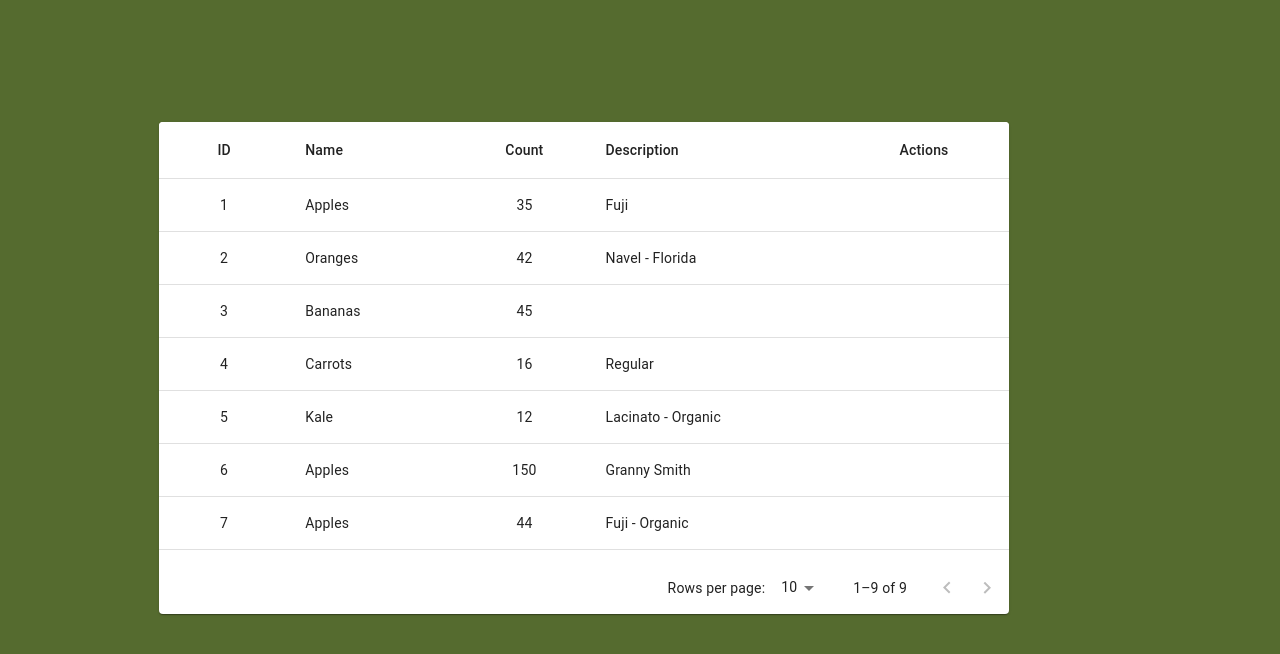
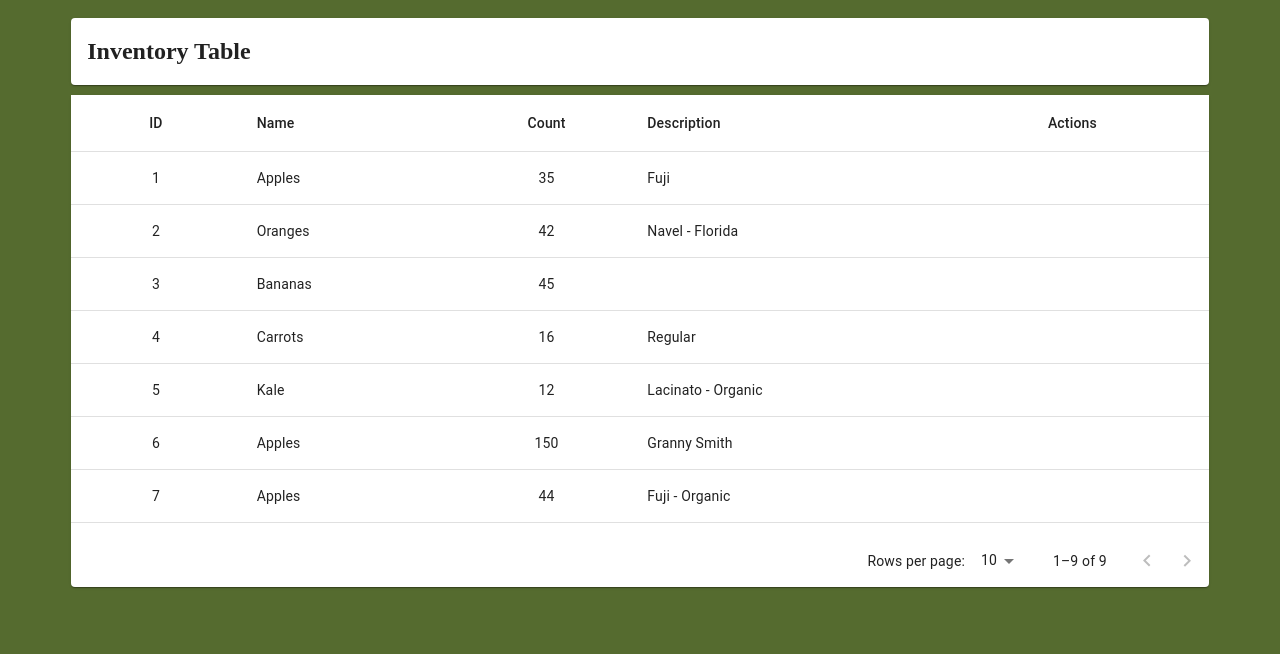
Before and after one commit to cole-flournoy/inventory-app, a React (Vite) app in the folder client/: page /inventoryTable in a window 1280 px wide. Shown: the top 654 px of the page. Built offline with nearby package versions, Linux system fonts and the light colour scheme.

Commit message:
Add action buttons on table hover

```diff
--- a/client/src/components/Table.tsx
+++ b/client/src/components/Table.tsx
@@ -9,6 +9,9 @@ import TableCell from '@mui/material/TableCell'
 import TableBody from '@mui/material/TableBody'
 import TablePagination from '@mui/material/TablePagination'
 import { InventoryRow } from '../pages/InventoryTable'
+import EditIcon from '@mui/icons-material/Edit';
+import IconButton from '@mui/material/IconButton'
+import DeleteForeverIcon from '@mui/icons-material/DeleteForever';
 
 export interface Column {
    id: string
@@ -26,7 +29,8 @@ export default function Table({ columns, rows, title }:
       title: string
    }) {
    const [page, setPage] = useState(0)
-   const [rowsPerPage, setRowsPerPage] = useState(10)
+   const [rowsPerPage, setRowsPerPage] = useState<number>(10)
+   const [hoveredRowID, setHoveredRowID] = useState<number | null>(null)
 
    const handleChangePage = (event: unknown, newPage: number) => {
      setPage(newPage)
@@ -38,7 +42,12 @@ export default function Table({ columns, rows, title }:
    }
 
    return (
-     <Paper sx={{ width: '850px', minWidth: '550px', overflow: 'auto' }}>
+     <>
+      <Paper sx={{ width: '90%', minWidth: '550px', marginY: '10px' }}>
+         <h2 style={{ padding: '0 16px' }}>{title}</h2>
+      </Paper>
+
+      <Paper sx={{ width: '90%', minWidth: '550px' }}>
          <TableContainer sx={{ maxHeight: 440 }}>
             <MuiTable stickyHeader aria-label={title}>
             <TableHead>
@@ -59,14 +68,30 @@ export default function Table({ columns, rows, title }:
                   .slice(page * rowsPerPage, page * rowsPerPage + rowsPerPage)
                   .map((row) => {
                   return (
-                   <TableRow hover tabIndex={-1} key={row.id}>
+                     <TableRow hover tabIndex={-1} key={row.id} onMouseEnter={() => setHoveredRowID(row.id)} onMouseLeave={() => setHoveredRowID(null)}>
                         {columns.map((column) => {
-                       const value = row[column.id as keyof Row]
+                           if (column.id === 'actions') {
+                              return (
+                                 <TableCell key={column.id} align={column.align} sx={{ padding: '0px 16px' }}>
+                                    <span style={{
+                                       display: hoveredRowID === row.id ? 'block' : 'none'
+                                    }}>
+                                       <IconButton aria-label='edit' size='small'>
+                                          <EditIcon fontSize='small' />
+                                       </IconButton>
+                                       <IconButton aria-label='delete' size='small'>
+                                          <DeleteForeverIcon fontSize='small' />
+                                       </IconButton>
+                                    </span>
+                                 </TableCell>
+                              )
+                           } else {
                               return (
                                  <TableCell key={column.id} align={column.align}>
-                           {value}
+                                    {row[column.id as keyof Row]}
                                  </TableCell>
                               )
+                           }
                         })}
                      </TableRow>
                   )
@@ -84,5 +109,6 @@ export default function Table({ columns, rows, title }:
             onRowsPerPageChange={handleChangeRowsPerPage}
          />
       </Paper>
+     </>
    )
 }
--- a/client/src/pages/InventoryTable.tsx
+++ b/client/src/pages/InventoryTable.tsx
@@ -35,13 +35,13 @@ export default function InventoryTable() {
       {
         id: 'description',
         label: 'Description',
-        minWidth: 125,
+        minWidth: 100,
         align: 'left',
       },
       {
         id: 'actions',
         label: 'Actions',
-        minWidth: 75,
+        minWidth: 100,
         align: 'center',
       },
    ]
@@ -62,10 +62,9 @@ export default function InventoryTable() {
    return (
       <div style={{
          display: 'flex',
-         justifyContent: 'center',
+         flexDirection: 'column',
          alignItems: 'center',
-         height: '90vh',
-         width: '90vw' }}>
+      }}>
          <Table columns={columns} rows={rows} title='Inventory Table' />
       </div>
    )
```
Lines whose indentation alone changed are shown as unchanged.
